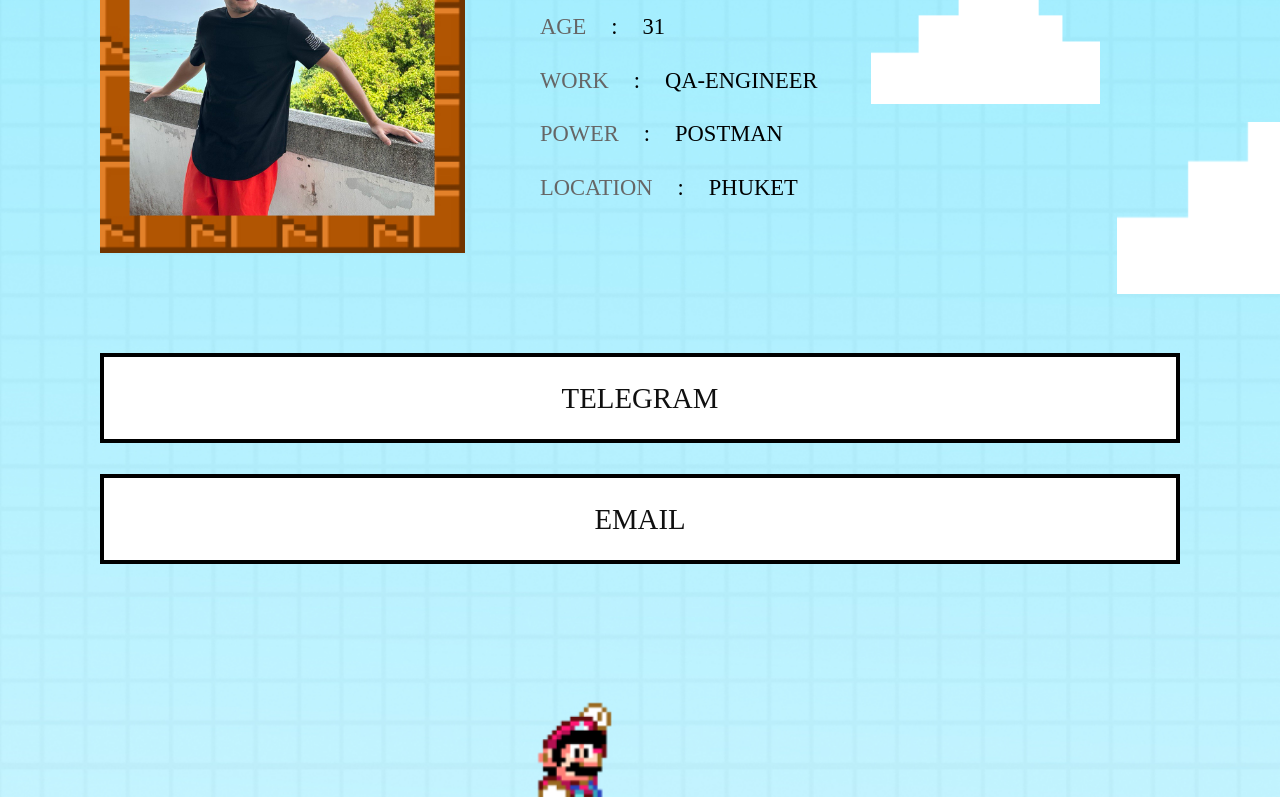
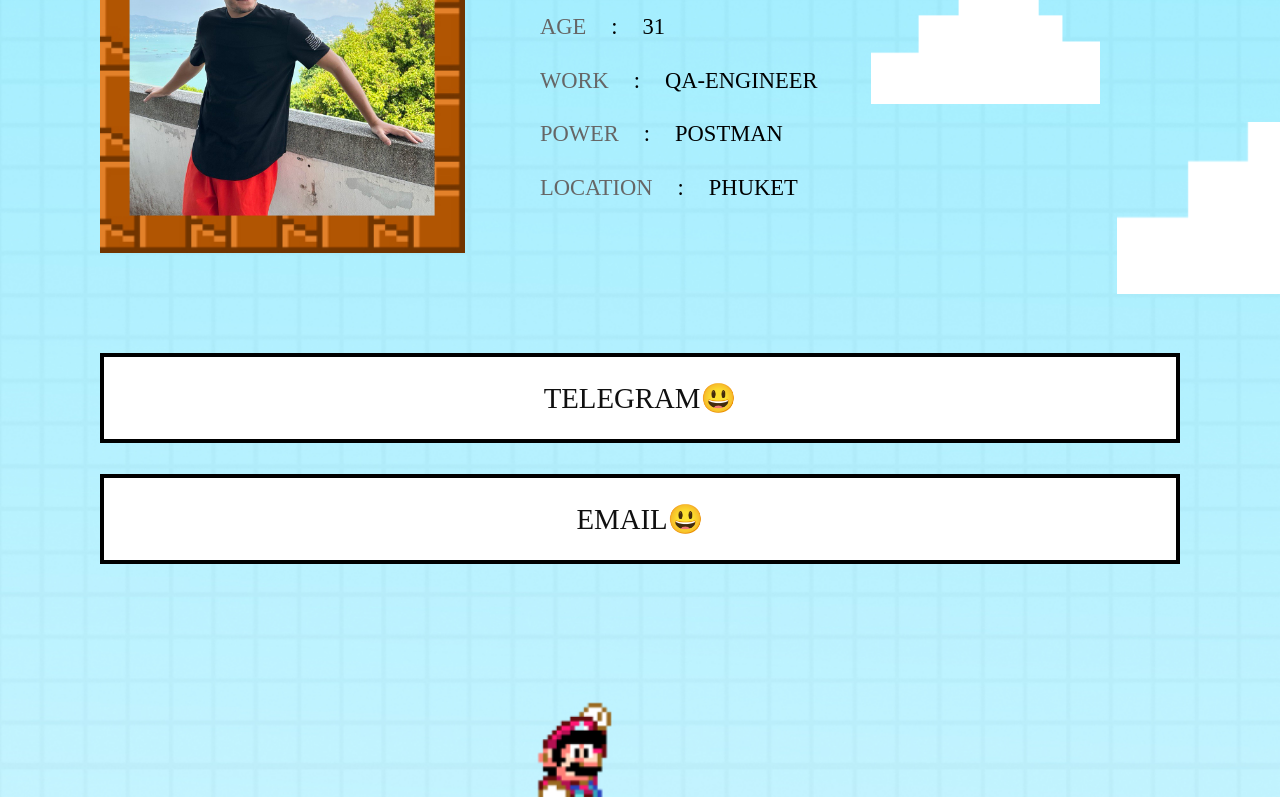
Before and after one commit to koshelev-inc/MY_CV, a plain HTML site: page index.html in a window 1280 px wide. Shown: the part 303-1100 px from the top of the page. Drawn offline with Linux system fonts and the light colour scheme; files whose address does not match are found by name.

Commit message:
new_commit

```diff
--- a/index.html
+++ b/index.html
@@ -69,9 +69,9 @@
             </section>
             <!-- Ссылки -->
             <section class="links">
-               <div class="link"><a href="https://t.me/misha_qa">Telegram</a></div>
+               <div class="link"><a href="https://t.me/misha_qa">Telegram😃</a></div>
                <!--<div class="link"><a href="https://vk.com/german.dolnikov">Vkontakte</a></div>-->
-               <div class="link"><a href="mailto:koshelevms@mail.ru">Email</a></div>
+               <div class="link"><a href="mailto:koshelevms@mail.ru">Email😃</a></div>
                <!--<div class="link"><a href="https://www.linkedin.com/in/germandolnikov/">Linkedin</a></div>-->
 
             </section>
```
